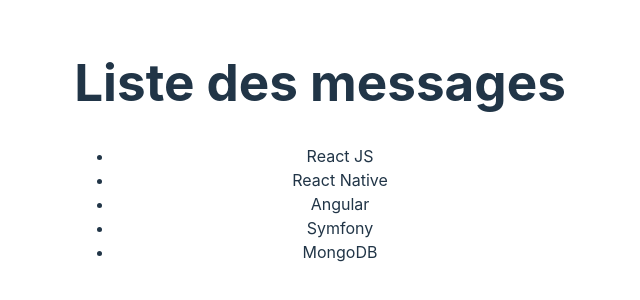
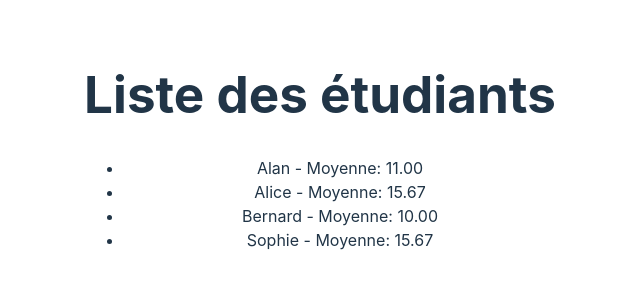
Before and after one commit to Zeikrom251/3WA-FSD-EX-React-demo, a React (Vite) app: page / in a window 1280 px wide. Shown: the part 250-550 px from the top of the page, without its empty margins (320-960 px from the left). Built offline with nearby package versions, Linux system fonts and the light colour scheme.

Commit message:
🎉 init: Exercice de mapping sur les élèves et leurs moyennes

```diff
--- a/src/App.jsx
+++ b/src/App.jsx
@@ -1,19 +1,28 @@
 import "./App.css"
-import Messages from "./components/Messages"
+import Student from "./components/Student"
 
-const MESSAGES = [
-  { message: "React JS" },
-  { message: "React Native" },
-  { message: "Angular" },
-  { message: "Symfony" },
-  { message: "MongoDB" },
+const students = [
+  { notes: [12, 11, 10], name: "Alan" },
+  { notes: [18, 10, 19], name: "Alice" },
+  { notes: [10, 9, 11], name: "Bernard" },
+  { notes: [11, 17, 19], name: "Sophie" },
 ]
 
 function App() {
   return (
     <div>
-      <h1>Liste des messages</h1>
-      <Messages messages={MESSAGES} />
+      <h1>Liste des étudiants</h1>
+      <ul>
+        {students.map((student, index) => (
+          <Student
+            key={index}
+            studentName={student.name}
+            average={
+              student.notes.reduce((a, b) => a + b, 0) / student.notes.length
+            }
+          />
+        ))}
+      </ul>
     </div>
   )
 }
--- a/src/components/Message.jsx
+++ /dev/null
@@ -1,5 +0,0 @@
-const Message = ({ text }) => {
-  return <li>{text}</li>
-}
-
-export default Message
--- a/src/components/Messages.jsx
+++ /dev/null
@@ -1,13 +0,0 @@
-import Message from "./Message"
-
-const Messages = ({ messages }) => {
-  return (
-    <ul>
-      {messages.map((msg, index) => (
-        <Message key={index} text={msg.message} />
-      ))}
-    </ul>
-  )
-}
-
-export default Messages
--- /dev/null
+++ b/src/components/Student.jsx
@@ -0,0 +1,9 @@
+const Student = ({ studentName, average }) => {
+  return (
+    <li>
+      {studentName} - Moyenne: {average.toFixed(2)}
+    </li>
+  )
+}
+
+export default Student
```
